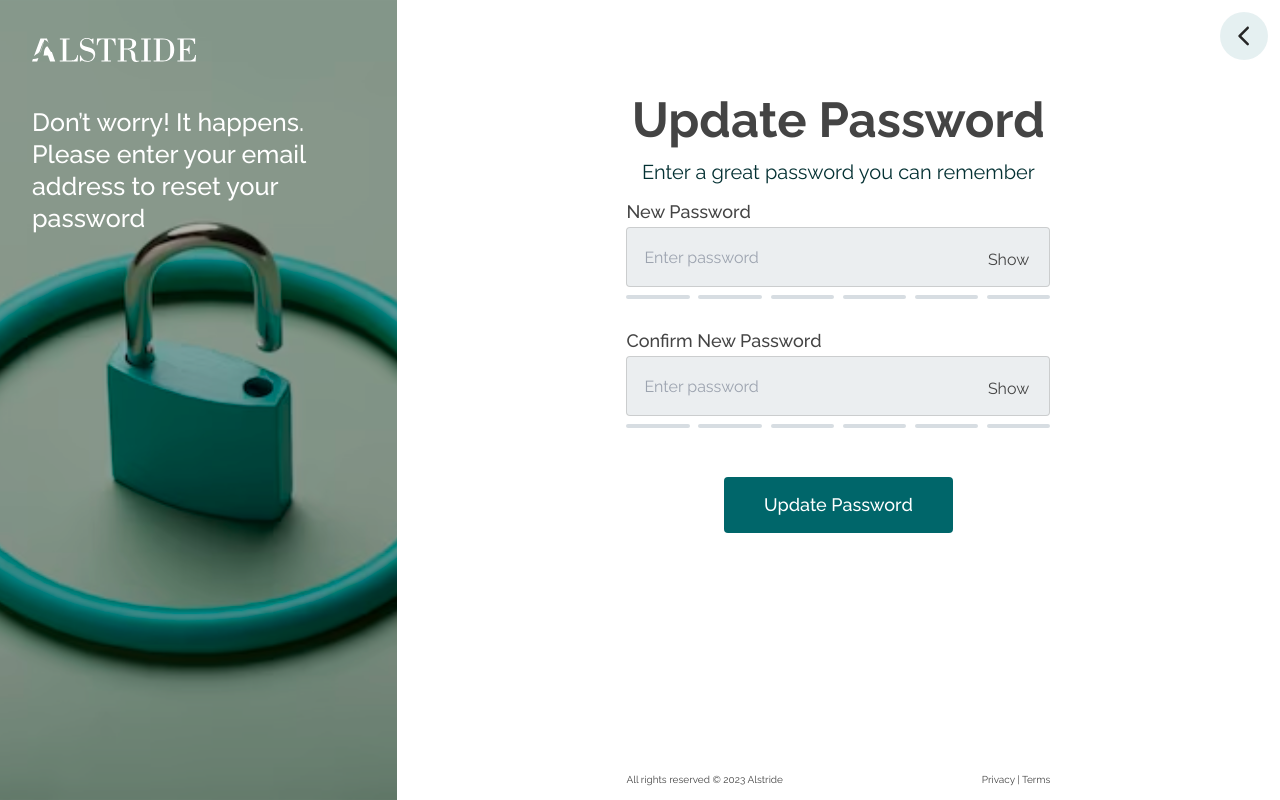
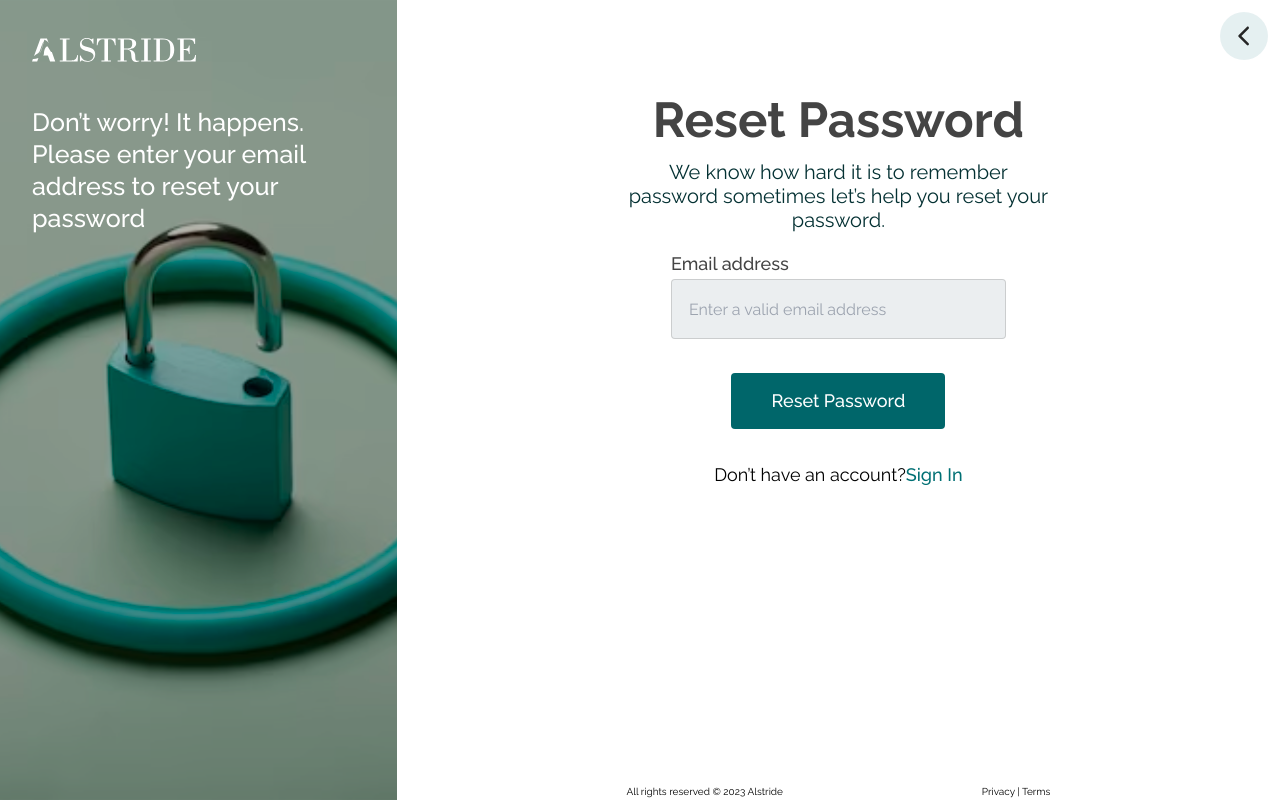
Before and after one commit to KBandipo/Alstride-E-commerce-Website, a React (Vite) app: page / in a window 1280 px wide. Built offline with nearby package versions, Linux system fonts and the light colour scheme.

Commit message:
Finish designing resetPassword and updatePassword page (#6)

```diff
--- a/src/App.jsx
+++ b/src/App.jsx
@@ -1,12 +1,19 @@
-// import ResetPassword from "./Page/resetPassword/ResetPassword";
+import { BrowserRouter as Router, Route, Routes } from "react-router-dom";
+import ResetPassword from "./Page/resetPassword/ResetPassword";
 
 import UpdatePassword from "./Page/updatePasswordPage/updatePassword";
 
 function App() {
   return (
     <>
-      {/* <ResetPassword /> */}
-      <UpdatePassword />
+      <Router>
+        <Routes>
+          {/* <Route path="/" element={<SignIn />} />
+          <Route path="/sign-up" element={<SignUp />} /> */}
+          <Route path="/" element={<ResetPassword />} />
+          <Route path="/update-password" element={<UpdatePassword />} />
+        </Routes>
+      </Router>
     </>
   );
 }
--- a/src/Page/resetPassword/resetPassword.jsx
+++ b/src/Page/resetPassword/resetPassword.jsx
@@ -1,4 +1,34 @@
+import { useState } from "react";
+import { Link } from "react-router-dom";
+
 function ResetPassword() {
+  const [email, setEmail] = useState("");
+  const [isEmailValid, setIsEmailValid] = useState(true);
+
+  const handleEmailChange = (e) => {
+    const inputEmail = e.target.value;
+    setEmail(inputEmail);
+
+    // Update email validity state in real-time
+    setIsEmailValid(validateEmail(inputEmail));
+  };
+
+  const handleResetPassword = (e) => {
+    e.preventDefault();
+
+    if (isEmailValid) {
+      console.log("Reset password request sent for email:", email);
+      // Reset email validity state after successful submission
+      setIsEmailValid(true);
+    }
+  };
+
+  // Function to validate email format
+  const validateEmail = (email) => {
+    const emailRegex = /^[^\s@]+@[^\s@]+\.[^\s@]+$/;
+    return emailRegex.test(email);
+  };
+
   return (
     <>
       <main className="box-border flex">
@@ -36,7 +66,7 @@ function ResetPassword() {
           </div>
 
           {/* Inner Container */}
-          <div className="mx-auto mb-[100px] mt-[100px] w-[48%]">
+          <div className="mx-auto mb-[100px] mt-[28px] w-[48%]">
             <div className="w-[100%]">
               <h2 className="text-center text-xl font-bold text-[#444] sm:text-3xl md:text-[33px] md:leading-10 lg:text-[42px] lg:leading-[50px] xl:text-[49px] xl:leading-[64px]">
                 Reset Password
@@ -47,8 +77,11 @@ function ResetPassword() {
               </h6>
 
               {/*Form */}
-              <form className="mx-auto mt-8 w-full md:mt-12 md:w-[79%] lg:mt-16 xl:mt-[75px]">
-                <div className="mb-6 w-full text-[#444] md:mb-[49px]">
+              <form
+                className="mx-auto mt-6 w-full md:mt-6 md:w-[79%] lg:mt-8 xl:mt-[20px]"
+                onSubmit={handleResetPassword}
+              >
+                <div className="mb-6 w-full text-[#444] md:mb-[34px]">
                   <label
                     htmlFor="email"
                     className="block text-sm font-medium md:text-base lg:text-[18px] lg:leading-6"
@@ -58,30 +91,47 @@ function ResetPassword() {
                   <input
                     type="email"
                     id="email"
-                    className="mt-1 h-12 w-full rounded border-[0.6px] border-solid border-[#9B9B9B66] bg-[#E4E8EBBF] py-3 pl-3 text-[12px] font-normal leading-6 sm:text-[14px] md:mt-2 md:h-14 md:py-[18px] md:pl-[17px] lg:mt-[3px] lg:h-[60px] lg:text-[16px]"
+                    onChange={handleEmailChange}
+                    className={`mt-1 h-12 w-full rounded border-[0.6px] border-solid border-[#9B9B9B66] bg-[#E4E8EBBF] py-3 pl-3 text-[12px] font-normal leading-6 sm:text-[14px] md:mt-2 md:h-14 md:py-[18px] md:pl-[17px] lg:mt-[3px] lg:h-[60px] lg:text-[16px] ${
+                      !isEmailValid && "border-red-500"
+                    }`}
                     placeholder="Enter a valid email address"
                   />
+                  {!isEmailValid && (
+                    <div className="flex items-center gap-[10px] ">
+                      <img
+                        src="/public/image/iconWarning.svg"
+                        alt="iconWarning.svg"
+                        className=" h-[18px] w-[20px] object-cover"
+                      />
+                      <span className="mt-1 text-sm text-red-500">
+                        Email address is not valid
+                      </span>
+                    </div>
+                  )}
                 </div>
                 {/* button */}
                 <div className="text-center">
-                  <a
-                    href="#resetPassword"
-                    className="rounded bg-[#00666A] px-4 py-2 text-sm font-medium leading-6 text-white md:px-6 md:py-3 md:text-base lg:px-8 lg:py-[16px] lg:text-[18px] xl:px-[40px] "
-                  >
-                    Reset Password
-                  </a>
+                  <Link to="/update-password">
+                    <button
+                      type="submit"
+                      className="rounded bg-[#00666A] px-4 py-2 text-sm font-medium leading-6 text-white md:px-6 md:py-3 md:text-base lg:px-8 lg:py-[16px] lg:text-[18px] xl:px-[40px] "
+                    >
+                      Reset Password
+                    </button>
+                  </Link>
                 </div>
 
                 {/* To sign up */}
-                <div className="mt-4 text-center md:mt-6 lg:mt-8 xl:mt-[34px] ">
+                <div className="mt-4 text-center md:mt-4 lg:mt-8 xl:mt-[34px] ">
                   <p className="text-sm font-normal leading-6 md:text-base lg:text-[18px]">
                     Don’t have an account?
-                    <a
-                      id="sign-up"
+                    <Link
+                      to="/sign-up"
                       className="text-[16px] font-medium leading-4 text-[#007074] hover:cursor-pointer md:text-[18px] md:leading-6"
                     >
                       Sign In
-                    </a>
+                    </Link>
                   </p>
                 </div>
               </form>
@@ -89,7 +139,7 @@ function ResetPassword() {
           </div>
           {/* Footer */}
           <footer className="text-[#444 mx-auto w-[48%] text-center ">
-            <div className="flex items-center justify-between py-5 text-[10px] font-normal leading-4 ">
+            <div className="flex items-center justify-between py-0 text-[10px] font-normal leading-4 ">
               <p>All rights reserved &copy; 2023 Alstride</p>
               <p>Privacy | Terms</p>
             </div>
--- a/src/Page/updatePasswordPage/UpdatePassword.jsx
+++ b/src/Page/updatePasswordPage/UpdatePassword.jsx
@@ -1,3 +1,4 @@
+import { Link } from "react-router-dom";
 import { useState } from "react";
 
 function UpdatePassword() {
@@ -194,9 +195,9 @@ function UpdatePassword() {
             </div>
 
             {/* previous button */}
-            <a href="#previous">
+            <button>
               <img src="/image/previousIcon.svg" alt="previousIcon" />
-            </a>
+            </button>
           </div>
 
           {/* Inner Container */}
@@ -293,9 +294,9 @@ function UpdatePassword() {
                 {/* I created an empty div here */}
                 <div></div>
                 {/* previous button */}
-                <a href="#previous" className="sm:hidden">
+                <button>
                   <img src="/image/previousIcon.svg" alt="previousIcon" />
-                </a>
+                </button>
               </div>
 
               <img
```
Also changed, not shown: public/image/iconWarning.svg (added).
